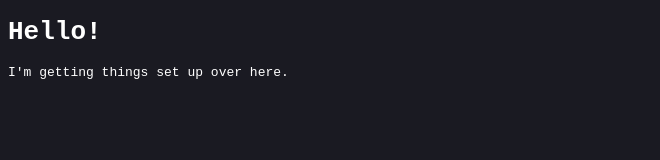
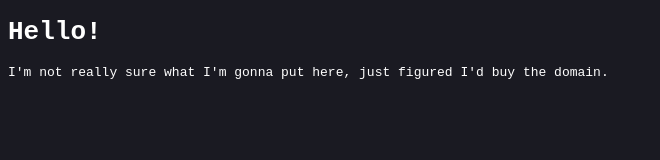
Before and after one commit to scrapSavage/scrapSavage, a plain HTML site: page index.html in a window 1280 px wide. Shown: the whole page, without its empty margins (0-660 px from the left). Drawn offline with Linux system fonts and the light colour scheme.

Commit message:
Update index.html

```diff
--- a/index.html
+++ b/index.html
@@ -11,7 +11,7 @@
         Hello!
     </h1>
     <p>
-        I'm getting things set up over here.
+        I'm not really sure what I'm gonna put here, just figured I'd buy the domain.
     </p>
 </body>
 </html>
```
